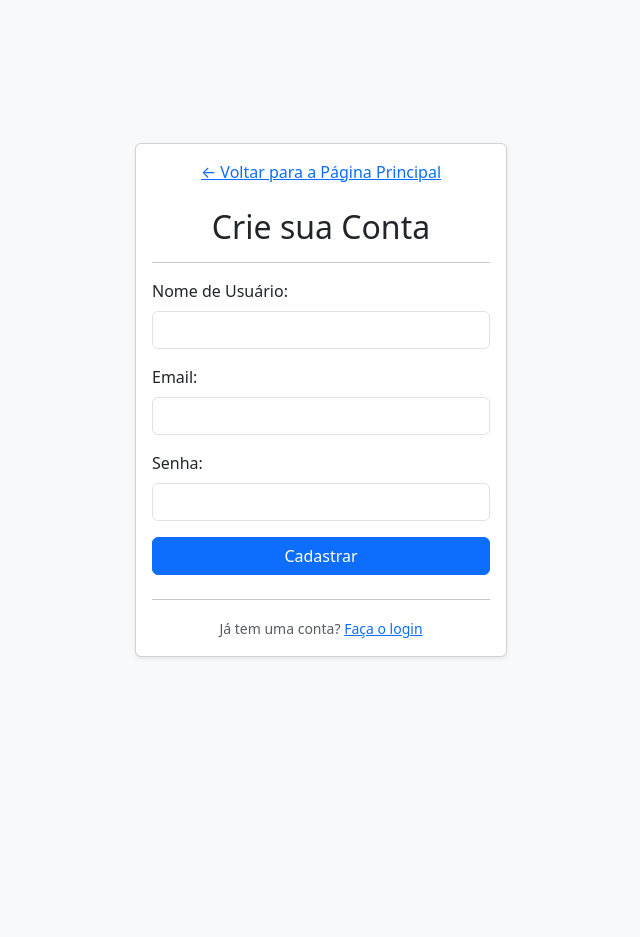
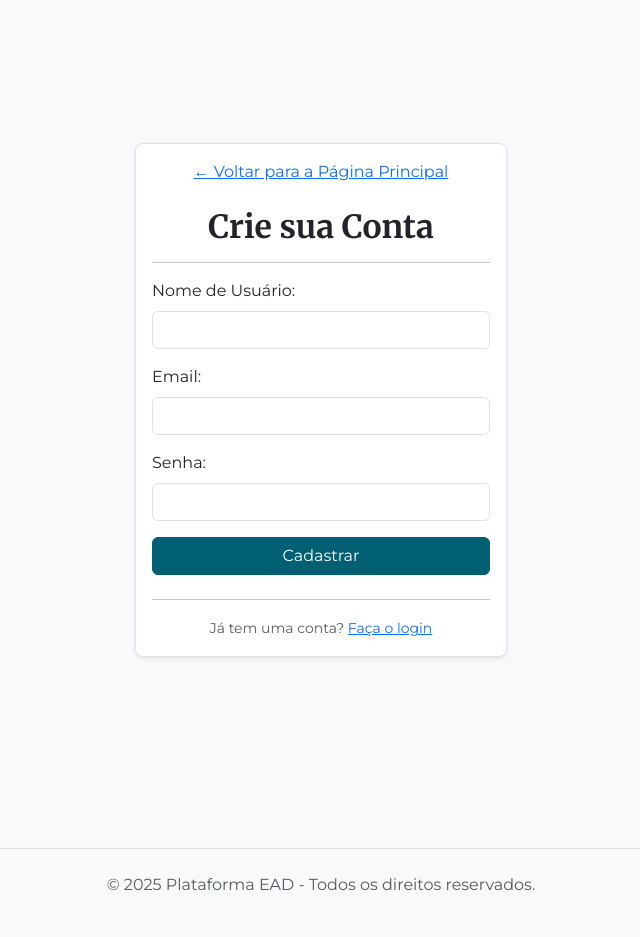
Before and after one commit to JuliusMou/plataforma-EAD, a Flask app: page /auth/cadastro in a window 1280 px wide. Shown: the whole page, without its empty margins (319-959 px from the left). Before the commit the page ends 658 px from the top, so only its background shows below. Run offline with Flask 3, Linux system fonts and the light colour scheme; some libraries are stand-ins or nearby versions.

Commit message:
feat: Implementa novo design, tema escuro e comando para criar cursos

```diff
--- a/app/templates/base.html
+++ b/app/templates/base.html
@@ -1,28 +1,118 @@
 <!DOCTYPE html>
-<html lang="pt-br">
-<head>
+<html lang="pt-br" data-bs-theme="light"> <head>
     <meta charset="UTF-8">
     <meta name="viewport" content="width=device-width, initial-scale=1.0">
     <title>{% block title %}Plataforma EAD{% endblock %}</title>
+
     <link href="https://cdn.jsdelivr.net/npm/bootstrap@5.3.3/dist/css/bootstrap.min.css" rel="stylesheet" integrity="sha384-QWTKZyjpPEjISv5WaRU9OFeRpok6YctnYmDr5pNlyT2bRjXh0JMhjY6hW+ALEwIH" crossorigin="anonymous">
+    <link rel="stylesheet" href="https://cdn.jsdelivr.net/npm/bootstrap-icons@1.11.3/font/bootstrap-icons.min.css">
+
+    <link rel="preconnect" href="https://fonts.googleapis.com">
+    <link rel="preconnect" href="https://fonts.gstatic.com" crossorigin>
+    <link href="https://fonts.googleapis.com/css2?family=Merriweather:wght@700&family=Montserrat:wght@400;500;700&display=swap" rel="stylesheet">
+
     <style>
+        /* 1. VARIÁVEIS DO TEMA CLARO (LIGHT) */
+        [data-bs-theme="light"] {
+            --cor-primaria: #005f73;
+            --cor-secundaria: #0a9396;
+            --cor-fundo: #f8f9fa;
+            --cor-fundo-card: #ffffff;
+            --cor-texto: #212529;
+            --cor-headings: #003440;
+            --cor-borda: #dee2e6;
+
+            --fonte-principal: 'Montserrat', sans-serif;
+            --fonte-titulos: 'Merriweather', serif;
+        }
+
+        /* 2. VARIÁVEIS DO TEMA ESCURO (DARK) */
+        [data-bs-theme="dark"] {
+            --cor-primaria: #0a9396;
+            --cor-secundaria: #94d2bd;
+            --cor-fundo: #121212;
+            --cor-fundo-card: #1e1e1e;
+            --cor-texto: #e0e0e0;
+            --cor-headings: #eef4f5;
+            --cor-borda: #444444;
+        }
+
+        /* 3. APLICAÇÃO GERAL DOS ESTILOS */
         body {
-            background-color: #f8f9fa;
+            background-color: var(--cor-fundo);
+            font-family: var(--fonte-principal);
+            color: var(--cor-texto);
+            transition: background-color 0.3s ease, color 0.3s ease;
+        }
+
+        h1, h2, h3, h4, h5, h6, .display-5 {
+            font-family: var(--fonte-titulos);
+            color: var(--cor-headings);
+        }
+
+        .navbar {
+             background-color: var(--cor-primaria) !important;
+             border-bottom: 1px solid var(--cor-borda);
+        }
+
+        .btn-primary {
+            background-color: var(--cor-primaria);
+            border-color: var(--cor-primaria);
+            transition: all 0.2s ease-in-out;
+        }
+
+        .btn-primary:hover {
+            background-color: var(--cor-secundaria);
+            border-color: var(--cor-secundaria);
+            transform: translateY(-2px);
+        }
+
+        .card {
+            background-color: var(--cor-fundo-card);
+            border: 1px solid var(--cor-borda);
+            border-radius: 0.5rem;
+            box-shadow: 0 4px 12px rgba(0,0,0,0.05);
+            transition: all 0.3s ease-in-out;
+        }
+
+        .card:hover {
+            transform: translateY(-5px);
+            box-shadow: 0 8px 20px rgba(0,0,0,0.1);
+        }
+
+        [data-bs-theme="dark"] .card:hover {
+             box-shadow: 0 8px 20px rgba(0,0,0,0.4);
+        }
+
+        .dropdown-menu {
+            background-color: var(--cor-fundo-card);
+            border: 1px solid var(--cor-borda);
+        }
+
+        .dropdown-item {
+             color: var(--cor-texto);
+        }
+
+        .dropdown-item:hover {
+             background-color: var(--cor-primaria);
+             color: white;
         }
 
         .online-indicator .profile-pic {
-            border: 3px solid #28a745;
-            box-shadow: 0 0 10px rgba(40, 167, 69, 0.5);
+            border: 3px solid var(--cor-secundaria);
+            box-shadow: 0 0 10px color-mix(in srgb, var(--cor-secundaria), transparent 50%);
+        }
+
+        .alert {
+            border-left-width: 5px;
         }
     </style>
 </head>
 <body>
 
 {% block navbar %}
-<nav class="navbar navbar-expand-lg navbar-dark bg-dark">
+<nav class="navbar navbar-expand-lg navbar-dark">
     <div class="container">
-        {# --- LINHA CORRIGIDA AQUI --- #}
-        {# Se o usuário estiver logado, o link da marca aponta para o dashboard. Senão, para a landing page. #}
         {% if current_user.is_authenticated %}
             <a class="navbar-brand" href="{{ url_for('main.dashboard') }}">Plataforma EAD</a>
         {% else %}
@@ -54,6 +144,12 @@
                                 <li><a class="dropdown-item" href="/admin">Admin</a></li>
                             {% endif %}
                             <li><hr class="dropdown-divider"></li>
+                            <li>
+                                <a class="dropdown-item" href="#" id="theme-toggler">
+                                    <i class="bi bi-moon-stars-fill me-2"></i> Mudar para Tema Escuro
+                                </a>
+                            </li>
+                            <li><hr class="dropdown-divider"></li>
                             <li><a class="dropdown-item" href="{{ url_for('auth.pagina_logout') }}">Sair</a></li>
                         </ul>
                     </li>
@@ -78,7 +174,7 @@
         {% block sidebar_config %}{% endblock %}
 
         <main class="{{ main_content_class }} px-md-4">
-            <div class="pb-2 mb-3 border-bottom">
+            <div class="pb-2 mb-3">
                 {% with messages = get_flashed_messages(with_categories=true) %}
                     {% if messages %}
                         {% for category, message in messages %}
@@ -97,9 +193,9 @@
             <aside class="col-md-3">
                 {% block sidebar %}
                     <div class="position-sticky" style="top: 2rem;">
-                        <div class="p-4 mb-3 bg-light rounded">
+                        <div class="p-4 mb-3 rounded card">
                             <h4 class="fst-italic">🏆 Ranking Top 10</h4>
-                            <ul class="list-group">
+                            <ul class="list-group list-group-flush">
                                 {% for user in ranking_users %}
                                     <li class="list-group-item d-flex justify-content-between align-items-center">
                                         <a href="{{ url_for('main.pagina_perfil', username=user.username) }}">{{ loop.index }}º. {{ user.username }}</a>
@@ -111,7 +207,7 @@
                             </ul>
                         </div>
 
-                        <div class="p-4 bg-light rounded">
+                        <div class="p-4 rounded card">
                             <h4 class="fst-italic">👥 Meus Amigos</h4>
                             {% if friends_list %}
                                 <div class="d-flex flex-wrap">
@@ -128,7 +224,6 @@
                                 <p class="text-muted small">Você ainda não tem amigos. Adicione alguém da página Comunidade!</p>
                             {% endif %}
                         </div>
-
                     </div>
                 {% endblock sidebar %}
             </aside>
@@ -137,7 +232,53 @@
 </div>
 {% endblock layout %}
 
+<footer class="container mt-5 py-4 border-top">
+    <p class="text-center text-muted">&copy; 2025 Plataforma EAD - Todos os direitos reservados.</p>
+</footer>
+
 <script src="https://cdn.jsdelivr.net/npm/bootstrap@5.3.3/dist/js/bootstrap.bundle.min.js" integrity="sha384-YvpcrYf0tY3lHB60NNkmXc5s9fDVZLESaAA55NDzOxhy9GkcIdslK1eN7N6jIeHz" crossorigin="anonymous"></script>
+
+<script>
+    (() => {
+        'use strict'
+        const getStoredTheme = () => localStorage.getItem('theme')
+        const setStoredTheme = theme => localStorage.setItem('theme', theme)
+        const getPreferredTheme = () => {
+            const storedTheme = getStoredTheme()
+            if (storedTheme) {
+                return storedTheme
+            }
+            return window.matchMedia('(prefers-color-scheme: dark)').matches ? 'dark' : 'light'
+        }
+        const setTheme = theme => {
+            document.documentElement.setAttribute('data-bs-theme', theme)
+            const toggler = document.getElementById('theme-toggler');
+            if (toggler) {
+                const icon = toggler.querySelector('i');
+                if (theme === 'dark') {
+                    icon.classList.remove('bi-moon-stars-fill');
+                    icon.classList.add('bi-sun-fill');
+                    toggler.innerHTML = icon.outerHTML + ' Mudar para Tema Claro';
+                } else {
+                    icon.classList.remove('bi-sun-fill');
+                    icon.classList.add('bi-moon-stars-fill');
+                    toggler.innerHTML = icon.outerHTML + ' Mudar para Tema Escuro';
+                }
+            }
+        }
+        setTheme(getPreferredTheme())
+        const themeToggler = document.getElementById('theme-toggler');
+        if(themeToggler) {
+            themeToggler.addEventListener('click', (e) => {
+                e.preventDefault();
+                const currentTheme = document.documentElement.getAttribute('data-bs-theme');
+                const newTheme = currentTheme === 'light' ? 'dark' : 'light';
+                setStoredTheme(newTheme);
+                setTheme(newTheme);
+            });
+        }
+    })()
+</script>
 
 </body>
 </html>
```
Also changed, not shown: migrations/versions/1d533bd04308_adiciona_campos_last_seen_e_confirmed_.py (added, +52 -0 lines), run.py (+80 -0 lines).
